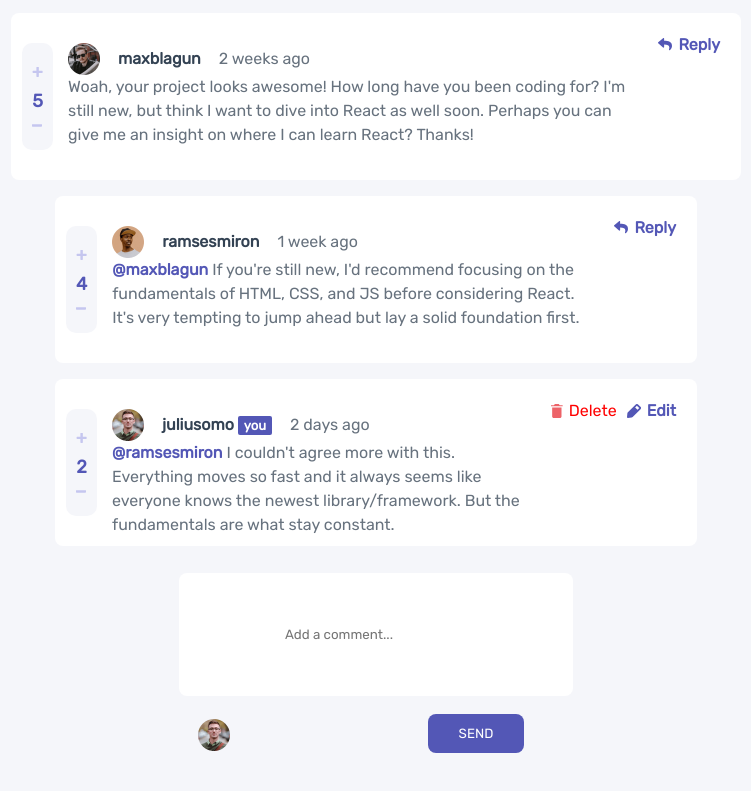
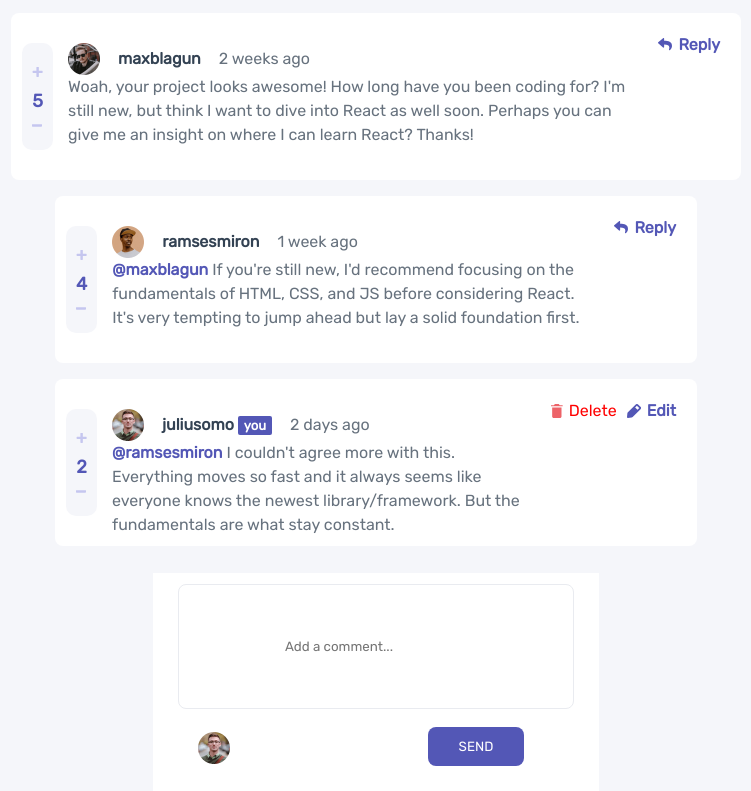
Before and after one commit to AnanoMakharashvili/Interactive-comments-section-main, a plain HTML site: page index.html in a window 1280 px wide. Shown: the part 197-988 px from the top of the page, without its empty margins (264-1015 px from the left). Before the commit the page ends 964 px from the top, so only its background shows below. Drawn offline with Linux system fonts and the light colour scheme.

Commit message:
Initial comment box functionality

```diff
--- a/script.js
+++ b/script.js
@@ -111,13 +111,29 @@ function displayComments(comments) {
 
   const commentBox = document.createElement("div");
   commentBox.className = "comment-box";
-  commentBox.innerHTML = `
-    <input type="text" id="commentInput" placeholder="Add a comment..." />
-    <button id="send-button" onclick="addComment()">SEND</button>
-    <img class="comment-avatar" src="./assets/image-juliusomo.png" alt="user" />
-  `;
+
+  const innerWrapper = document.createElement("div");
+  innerWrapper.className = "comment-inner";
+
+  innerWrapper.innerHTML = `
+  <input type="text" id="commentInput" placeholder="Add a comment..." />
+  <button id="send-button" onclick="addComment()">SEND</button>
+  <img class="comment-avatar" src="./assets/image-juliusomo.png" alt="user" />
+`;
+
+  commentBox.appendChild(innerWrapper);
   document.body.appendChild(commentBox);
 }
+
+//   const commentBox = document.createElement("div");
+//   commentBox.className = "comment-box";
+//   commentBox.innerHTML = `
+//     <input type="text" id="commentInput" placeholder="Add a comment..." />
+//     <button id="send-button" onclick="addComment()">SEND</button>
+//     <img class="comment-avatar" src="./assets/image-juliusomo.png" alt="user" />
+//   `;
+//   document.body.appendChild(commentBox);
+// }
 
 function addComment() {
   const commentInput = document.getElementById("commentInput");
--- a/styles.css
+++ b/styles.css
@@ -146,7 +146,7 @@ body {
 
 #commentInput {
   padding: 54px 106px;
-  border: none;
+  border: 1px solid #e9ebf0;
   border-radius: 8px;
 }
 
@@ -295,6 +295,14 @@ body {
   cursor: pointer;
 }
 
+.comment-inner {
+  display: flex;
+  align-items: center;
+  flex-direction: column;
+  background-color: white;
+  padding: 11px 25px;
+}
+
 @media (min-width: 1024px) {
   .plus-minus-style-second {
     display: block;
@@ -313,11 +321,15 @@ body {
   }
 
   .message-section {
-    width: 730;
-    height: 167;
+    width: 730px;
+    height: 167px;
     border-radius: 8px;
     display: flex;
     flex-direction: row;
+  }
+
+  #message-3.message-section {
+    width: 642px;
   }
 
   .edit-button {
```
